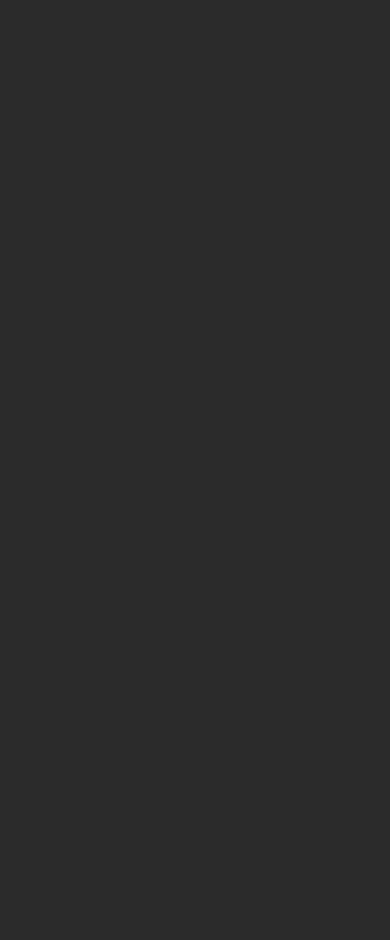
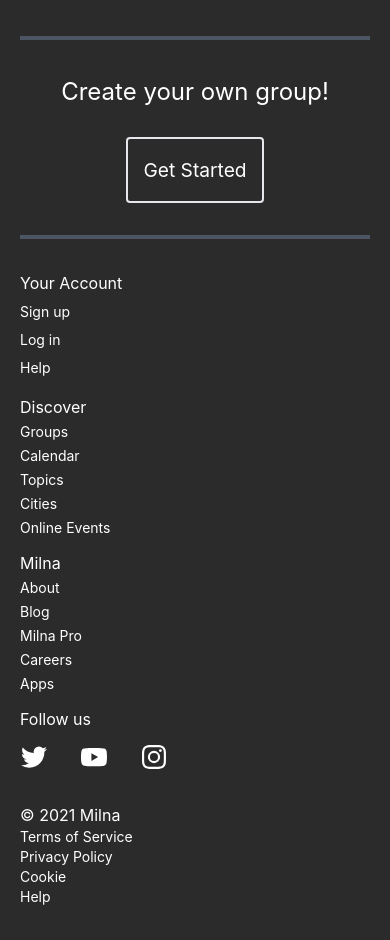
Before and after one commit to ZaidKhan144/milna-frontend, a React (Create React App) app: page /#/ in a window 390 px wide. Shown: the part 5200-6140 px from the top of the page. Before the commit the page ends 5076 px from the top, so only its background shows below. Built offline with nearby package versions, Linux system fonts and the light colour scheme.

Commit message:
footer mobile responsive done

```diff
--- a/src/components/Footer/Footer.js
+++ b/src/components/Footer/Footer.js
@@ -1,11 +1,12 @@
 import React from 'react'
 import { Link } from 'react-router-dom'
+import './styles.css'
 
 const Footer = () => {
     return (
-        <div className="py-40 mx-60">
+        <div className="py-40 mx-60 footer">
             <div className="border-2 border-gray-600"></div>
-            <div className="flex justify-between w-3/6 items-center py-8">
+            <div className="flex justify-between w-3/6 items-center py-8 footer-header">
                 <h1 className="text-4xl">Create your own group!</h1>
                 <Link to="/" className="text-2xl border-2 p-3 rounded px-7">Get Started</Link>
             </div>
@@ -80,7 +81,7 @@ const Footer = () => {
                         </a>
                     </div>
                 </div>
-            <div className="flex flex-row space-x-4 sm:space-x-6 text-sm text-gray4 pt-2">
+            <div className="flex flex-row justify-around items-center w-5/12 pt-2 copyright">
                 <span className="text-white">&copy; 2021 Milna</span>
                 <a href="" className="footerLinks">Terms of Service</a>
                 <a href="" className="footerLinks">Privacy Policy</a>
--- /dev/null
+++ b/src/components/Footer/styles.css
@@ -0,0 +1,29 @@
+@media (max-width: 768px){
+    .footer{
+        margin: 0 20px;
+    }
+    .footer-header{
+        width: 100%;
+    }
+    .footer-header h1{
+        font-size: 2rem;
+    }
+}
+
+@media (max-width: 640px){
+    .footer-header{
+        flex-direction: column;
+    }
+    .footer-header h1{
+        font-size: 1.5rem;
+        margin-bottom: 25px;
+    }
+    .footer-header a{
+        font-size: 1.2rem;
+        padding: 15px;
+    }
+    .copyright{
+        flex-direction: column;
+        align-items: flex-start;
+    }
+}
--- a/src/components/Routes/Routes.js
+++ b/src/components/Routes/Routes.js
@@ -16,7 +16,7 @@ const Routes = () => {
             <HowItWorks />
             <GroupCarousel />
             <EventCarousel />
-            {/* <Footer /> */}
+            <Footer />
         </div>
     )
 }
```
